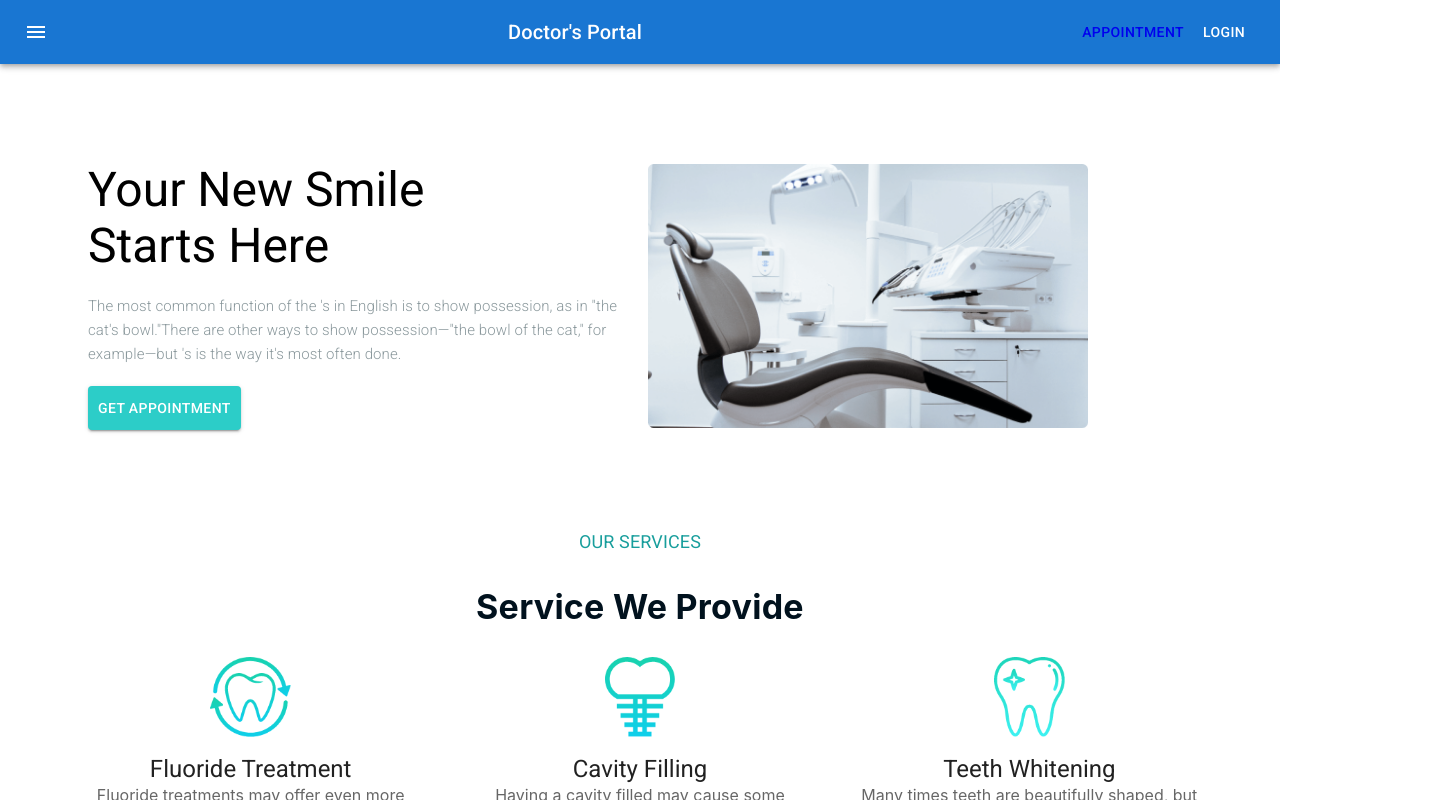
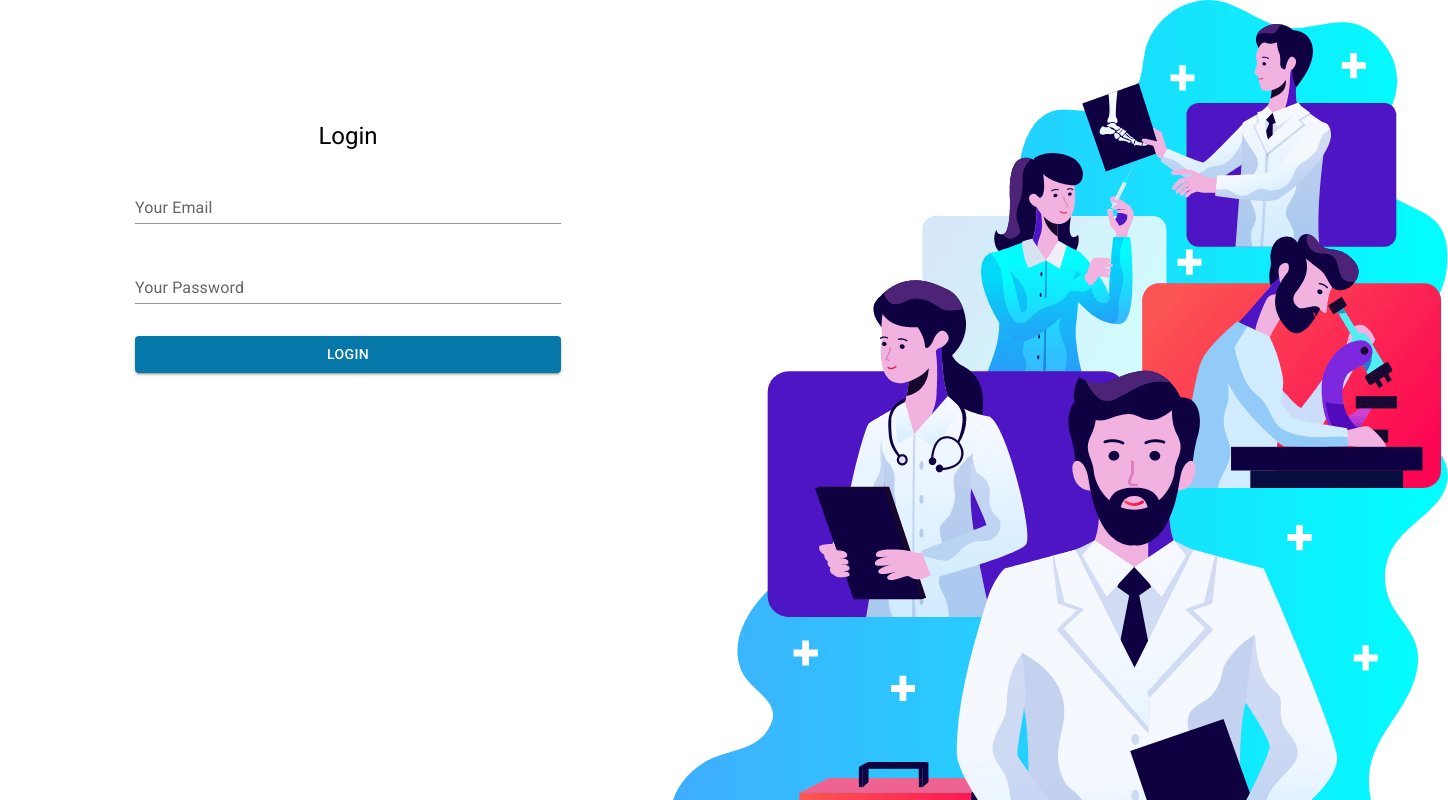
Before and after one commit to MD-Suhad/doctors-portal, a React (Create React App) app: page /login in a window 1280 px wide. Shown: the top 800 px of the page, 1448 px wide, since content can reach past the window. Built offline with nearby package versions, Linux system fonts and the light colour scheme.

Commit message:
login part added

```diff
--- a/src/App.js
+++ b/src/App.js
@@ -9,6 +9,7 @@ import {
 } from "react-router-dom";
 import Home from './Pages/Home/Home/Home';
 import Appointment from './Pages/Appointment/Appointment/Appointment';
+import Login from './Pages/Login/Login';
 
 function App() {
   return (
@@ -22,8 +23,8 @@ function App() {
            <Route path="/home">
              <Home></Home>
            </Route>
-           <Route path="/">
-             <Home></Home>
+           <Route path="/login">
+             <Login/>
            </Route>
            <Route path="/">
              <Home></Home>
--- a/src/Pages/Home/Home/Home.js
+++ b/src/Pages/Home/Home/Home.js
@@ -1,6 +1,7 @@
 import { Container } from '@mui/material';
 import React from 'react';
 import Navigation from '../../Shared/Navigation/Navigation';
+import Testimonial from '../../Testimonial/Testimonial';
 import AppointmentBanner from '../AppointmentBanner/AppointmentBanner';
 import Banner from '../Banner/Banner';
 import Services from './Services/Services';
@@ -14,6 +15,7 @@ const Home = () => {
       <Banner></Banner>
       <Services></Services>
         <AppointmentBanner></AppointmentBanner>
+        <Testimonial></Testimonial>
       </Container>
       </div>
    );
--- /dev/null
+++ b/src/Pages/Login/Login.js
@@ -0,0 +1,62 @@
+import { Button, Container, Grid, Typography } from '@mui/material';
+import React from 'react';
+import login from '../../images/login.png';
+import TextField from '@mui/material/TextField';
+import { useState } from 'react';
+
+const Login = () => {
+
+   const [loginData,setLoginData] = useState({})
+
+   const handleOnChange = e =>{
+      const field = e.target.name;
+      const value = e.target.value;
+      const newLoginData = {...loginData}
+      newLoginData[field] = value;
+      setLoginData(newLoginData);
+
+      // console.log(field,value)
+
+   }
+   const handleLoginSubmit = e => {
+      alert('hallow word')
+      e.preventDefault();
+   }
+   return (
+      <Container>
+         <Grid container spacing={2}>
+
+            <Grid sx={{mt:15}}  item xs={12} md={6}>
+               <Typography sx={{fontWidth:400,color:''}} variant='h5' gutterBottom>Login</Typography>
+
+               <form onSubmit={handleLoginSubmit}>
+                  <TextField
+
+                     sx={{width:'75%',my:2}}
+                     id="standard-basic"
+                     label="Your Email"
+                     name='email'
+                     onChange={handleOnChange}
+                     variant="standard" />
+                  <TextField
+                     sx={{width:'75%',my:2}}
+                     id="standard-basic"
+                     label="Your Password"
+                     type="password"
+                     name="password"
+                     onChange={handleOnChange}
+                     variant="standard" />
+                     <Button sx={{width:'75%', my:2,backgroundColor:'#0577A8'}} variant ="contained" type="submit" >Login</Button>
+               </form>
+
+            </Grid>
+            <Grid item xs={12} md={6}>
+               <img src={login} alt="" />
+            </Grid>
+
+         </Grid>
+      </Container>
+   );
+};
+
+export default Login;
--- a/src/Pages/Shared/Navigation/Navigation.js
+++ b/src/Pages/Shared/Navigation/Navigation.js
@@ -6,7 +6,7 @@ import Typography from '@mui/material/Typography';
 import Button from '@mui/material/Button';
 import IconButton from '@mui/material/IconButton';
 import MenuIcon from '@mui/icons-material/Menu';
-import { Link } from 'react-router-dom';
+import { Link, NavLink } from 'react-router-dom';
 
 
 const Navigation = () => {
@@ -27,7 +27,8 @@ const Navigation = () => {
             Doctor's Portal
           </Typography>
           <Link to="/appointment"><Button color="inherit">Appointment</Button></Link>
-          <Button color="inherit">Login</Button>
+          <NavLink to = "/login"> <Button color="inherit">Login</Button></NavLink>
+
         </Toolbar>
       </AppBar>
     </Box>
--- /dev/null
+++ b/src/Pages/Testimonial/Testimonial.js
@@ -0,0 +1,35 @@
+import React from 'react';
+import Typography from '@mui/material/Typography';
+import { Box } from '@mui/material';
+import Grid from '@mui/material/Grid';
+
+const Testimonial = () => {
+   return (
+      <container>
+      <Box sx={{my:3}}>
+       <Typography sx={{display:'flex',justifyContent:'left',color:'#069F99',fontWeight:'400'}} variant="h6" gutterBottom component="div">
+        TESTIMONIAL
+      </Typography>
+      <Typography sx={{display:'flex',justifyContent:'left',fontWeight:'500'}} variant ="h4">
+        What's Our Patients
+        Says
+      </Typography>
+      <Box sx={{ flexGrow: 1 }}>
+      <Grid container spacing={2}>
+        <Grid item xs={12} md={4}>
+        <h2>this is testimonial card</h2>
+        </Grid>
+        <Grid item xs={12} md={4}>
+        <h2>this is testimonial card</h2>
+        </Grid>
+        <Grid item xs={12} md={4}>
+          <h2>this is testimonial card</h2>
+        </Grid>
+        </Grid>
+      </Box>
+      </Box>
+      </container>
+   );
+};
+
+export default Testimonial;<h1>this is testimonial part</h1>
```
Also changed, not shown: src/Pages/Login/Login.css (added).
